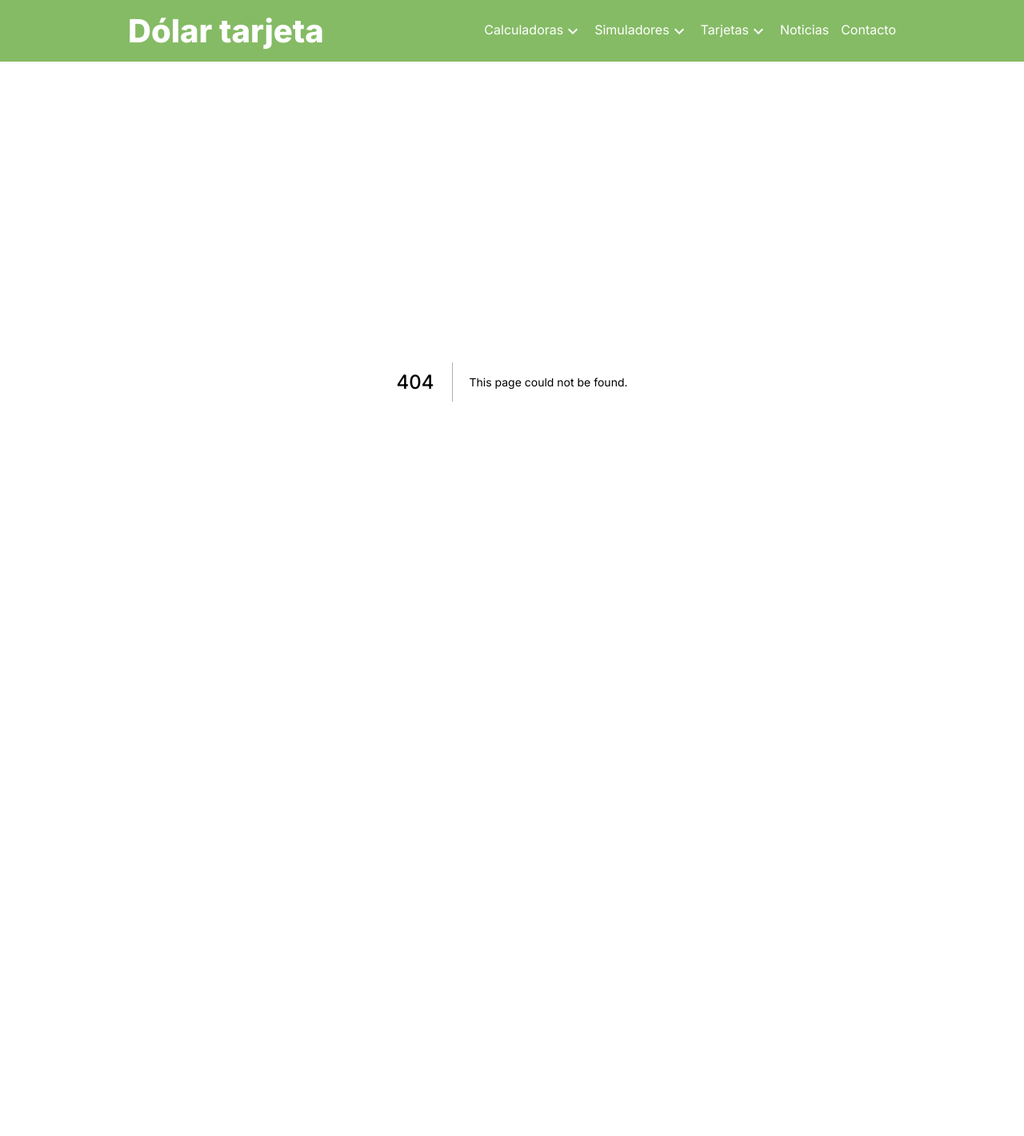
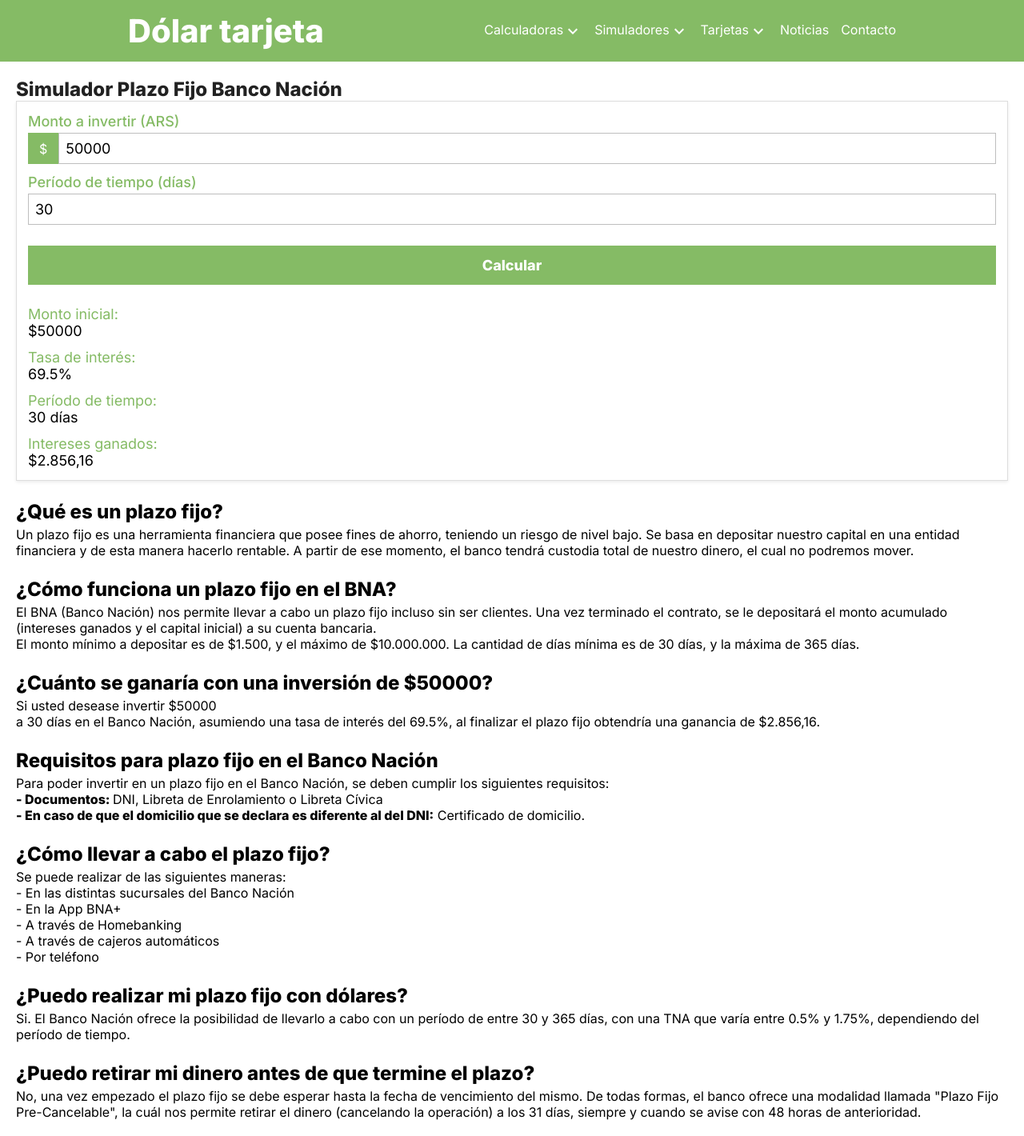
Before and after one commit to axeloehrli/dolar-tarjeta, a Next.js app: page /simuladores/banco-nacion in a window 1280 px wide. Before the commit this address had no page. Shown: the whole page at 80% size. Before the commit the page ends 877 px from the top, so only its background shows below. Built offline with nearby package versions, Linux system fonts and the light colour scheme.

Commit message:
Added index fund simulator for Banco Nacion

```diff
--- /dev/null
+++ b/classes/PlazoFijo.js
@@ -0,0 +1,13 @@
+export default class PlazoFijo {
+  constructor(values) {
+    this.rate = values.rate
+    this.amount = values.amount
+    this.days = values.days
+    this.gainedInterest = this.getGainedInterest()
+  }
+  getGainedInterest() {
+    const num = this.amount * (this.rate * this.days) / 365
+    const rounded = Math.round((num + Number.EPSILON) * 100) / 100
+    return rounded
+  }
+}
--- a/components/SmallScreenNavbar.js
+++ b/components/SmallScreenNavbar.js
@@ -2,8 +2,8 @@
 import CloseIcon from "../public/close.svg"
 import Image from "next/image"
 import SmallScreenNavbarItem from "./SmallScreenNavbarItem"
-import {useState} from "react"
-export default function SmallScreenNavbar({showNavbar, toggle}) {
+import { useState } from "react"
+export default function SmallScreenNavbar({ showNavbar, toggle }) {
   return (
     <nav className={showNavbar ? "smallScreenNav active" : "smallScreenNav"}>
       <div className="smallScreenNavImg" onClick={toggle}>
@@ -12,6 +12,7 @@
       <h2 className="smallScreenNavH2">Dólar tarjeta</h2>
       <div className="smallScreenNavItems">
         <SmallScreenNavbarItem
+          toggle={toggle}
           data={{
             mainTitle: "Calculadoras",
             contentTitles: [
@@ -27,12 +28,13 @@
           }}
         />
         <SmallScreenNavbarItem
+          toggle={toggle}
           data={{
             mainTitle: "Simuladores",
             contentTitles: [
               {
                 title: "Plazo fijo Banco Nación",
-                href: "/"
+                href: "/simuladores/banco-nacion"
               },
               {
                 title: "Plazo fijo Banco Provincia",
@@ -42,6 +44,7 @@
           }}
         />
         <SmallScreenNavbarItem
+          toggle={toggle}
           data={{
             mainTitle: "Tarjetas",
             contentTitles: [
@@ -57,11 +60,13 @@
           }}
         />
         <SmallScreenNavbarItem
+          toggle={toggle}
           data={{
             mainTitle: "Noticias",
           }}
         />
         <SmallScreenNavbarItem
+          toggle={toggle}
           data={{
             mainTitle: "Contacto",
           }}
--- a/components/SmallScreenNavbarItem.js
+++ b/components/SmallScreenNavbarItem.js
@@ -1,6 +1,7 @@
+import Link from "next/link"
 import styles from "../styles/SmallScreenNavbarItem.module.css"
 
-export default function SmallScreenNavbarItem({ data }) {
+export default function SmallScreenNavbarItem({ data, toggle }) {
   return (
     <div className={styles.navbarItem}>
       <div className={styles.navbarItemMain}>
@@ -9,7 +10,9 @@
       {data.contentTitles &&
         <div className={styles.navbarItemContent}>
           {data.contentTitles.map(e =>
-            <p key={e.title}>{e.title} {"->"}</p>
+            <Link href={e.href} key={e.title} >
+              <p onClick={toggle}>{e.title} {"->"}</p>
+            </Link>
           )}
         </div>
       }
--- a/pages/simulador.js
+++ /dev/null
@@ -1,5 +0,0 @@
-export default function simulador() {
-  return (
-    <h1>SIMULADOR</h1>
-  )
-}
--- /dev/null
+++ b/pages/simuladores/banco-nacion.js
@@ -0,0 +1,158 @@
+/* eslint-disable react/no-unescaped-entities */
+import styles from "../../styles/plazo-fijo-banco-nacion.module.css"
+import PlazoFijo from "../../classes/PlazoFijo"
+import { useState } from "react"
+export default function PlazoFijoBancoNacion() {
+  const [plazoFijo, setPlazoFijo] = useState(new PlazoFijo({ rate: 0.695, amount: 50000, days: 30 }))
+  const [amountInput, setAmountInput] = useState(50000)
+  const [daysInput, setDaysInput] = useState(30)
+
+  const formatter = new Intl.NumberFormat('es-AR', {
+    style: 'currency',
+    currency: 'ARS',
+  });
+  const onAmountChange = e => {
+    setAmountInput(e.target.value)
+  }
+
+  const onDaysChange = e => {
+    setDaysInput(e.target.value)
+  }
+
+  const onButtonClick = () => {
+    setPlazoFijo(
+      new PlazoFijo(
+        {
+          rate: 0.695,
+          amount: amountInput,
+          days: daysInput
+        }
+      )
+    )
+  }
+
+  const [showDropdown, setShowDropdown] = useState(false)
+  return (
+    <main className={styles.main}>
+      <h1 className={styles.header}>Simulador Plazo Fijo Banco Nación</h1>
+      <div className={styles.inputs}>
+        <div className={styles.inputContainer}>
+          <label htmlFor="amount">Monto a invertir (ARS)</label>
+          <div className={styles.amountContainer}>
+            <span className={styles.inputLeft}>$</span>
+            <input
+              id="amount"
+              value={amountInput}
+              onChange={onAmountChange}
+            ></input>
+          </div>
+        </div>
+        <div className={styles.inputContainer}>
+          <label htmlFor="days">Período de tiempo (días)</label>
+          <input
+            id="days"
+            value={daysInput}
+            onClick={() => setShowDropdown(prevState => !prevState)}
+            onChange={onDaysChange}
+          >
+          </input>
+        </div>
+        <button
+          className={styles.button}
+          onClick={onButtonClick}
+        >
+          Calcular
+        </button>
+        <div className={styles.results}>
+          <div className={styles.resultContainer}>
+            <label>Monto inicial:</label>
+            <p>${plazoFijo.amount}</p>
+          </div>
+          <div className={styles.resultContainer}>
+            <label>Tasa de interés:</label>
+            <p>{plazoFijo.rate * 100}%</p>
+          </div>
+          <div className={styles.resultContainer}>
+            <label>Período de tiempo:</label>
+            <p>{plazoFijo.days} {plazoFijo.days === 1 ? "día" : "días"}</p>
+          </div>
+          <div className={styles.resultContainer}>
+            <label>Intereses ganados:</label>
+            <p>{formatter.format(plazoFijo.gainedInterest).replace(/\s+/g, '')}</p>
+          </div>
+        </div>
+      </div>
+      <div className={styles.info}>
+        <div className={styles.infoContainer}>
+          <h2>¿Qué es un plazo fijo?</h2>
+          <p>
+            Un plazo fijo es una herramienta financiera que posee
+            fines de ahorro, teniendo un riesgo de nivel bajo. Se
+            basa en depositar nuestro capital en una entidad financiera
+            y de esta manera hacerlo rentable. A partir de ese momento,
+            el banco tendrá custodia total de nuestro dinero, el cual
+            no podremos mover.
+          </p>
+        </div>
+        <div className={styles.infoContainer}>
+          <h2>¿Cómo funciona un plazo fijo en el BNA?</h2>
+          <p>
+            El BNA (Banco Nación) nos permite llevar a cabo un plazo
+            fijo incluso sin ser clientes. Una vez terminado el contrato,
+            se le depositará el monto acumulado (intereses ganados y
+            el capital inicial) a su cuenta bancaria. <br></br>
+            El monto mínimo a depositar es de $1.500, y el máximo de $10.000.000.
+            La cantidad de días mínima es de 30 días, y la máxima de 365 días.
+          </p>
+        </div>
+        <div className={styles.infoContainer}>
+          <h2>¿Cuánto se ganaría con una inversión de ${plazoFijo.amount}?</h2>
+          <p>
+            Si usted desease invertir ${plazoFijo.amount} <br />
+            a {plazoFijo.days} días en el Banco Nación, asumiendo una tasa de interés
+            del {plazoFijo.rate * 100}%, al finalizar el plazo fijo
+            obtendría una ganancia de {formatter.format(plazoFijo.gainedInterest).replace(/\s+/g, '')}.
+          </p>
+        </div>
+        <div className={styles.infoContainer}>
+          <h2>Requisitos para plazo fijo en el Banco Nación</h2>
+          <p>
+            Para poder invertir en un plazo fijo en el Banco Nación,
+            se deben cumplir los siguientes requisitos: <br></br>
+            <strong>- Documentos: </strong> DNI, Libreta de Enrolamiento o Libreta Cívica <br></br>
+            <strong>- En caso de que el domicilio que se declara es diferente al del DNI:</strong> Certificado de domicilio.
+          </p>
+        </div>
+        <div className={styles.infoContainer}>
+          <h2>¿Cómo llevar a cabo el plazo fijo?</h2>
+          <p>
+            Se puede realizar de las siguientes maneras: <br />
+            - En las distintas sucursales del Banco Nación <br />
+            - En la App BNA+ <br />
+            - A través de Homebanking <br />
+            - A través de cajeros automáticos <br />
+            - Por teléfono
+          </p>
+        </div>
+        <div className={styles.infoContainer}>
+          <h2>¿Puedo realizar mi plazo fijo con dólares?</h2>
+          <p>
+            Si. El Banco Nación ofrece la posibilidad de llevarlo a cabo
+            con un período de entre 30 y 365 días, con una TNA que varía
+            entre 0.5% y 1.75%, dependiendo del período de tiempo.
+          </p>
+        </div>
+        <div className={styles.infoContainer}>
+          <h2>¿Puedo retirar mi dinero antes de que termine el plazo?</h2>
+          <p>
+            No, una vez empezado el plazo fijo se debe esperar hasta la fecha
+            de vencimiento del mismo. De todas formas, el banco ofrece una modalidad
+            llamada "Plazo Fijo Pre-Cancelable", la cuál nos permite retirar
+            el dinero (cancelando la operación) a los 31 días, siempre y
+            cuando se avise con 48 horas de anterioridad.
+          </p>
+        </div>
+      </div>
+    </main>
+  )
+}
--- a/styles/SmallScreenNavbarItem.module.css
+++ b/styles/SmallScreenNavbarItem.module.css
@@ -1,9 +1,10 @@
 .navbarItemMain {
   color: #85BB65;
-  font-size: 24px;
+  font-size: 28px;
 }
 
 .navbarItemContent {
+  font-size: 20px;
   display: flex;
   flex-direction: column;
   gap: 4px;
--- a/styles/globals.css
+++ b/styles/globals.css
@@ -20,6 +20,7 @@
   bottom: 0;
   background-color: white;
   transition: all 0.5s ease;
+  z-index: 10000;
 }
 
 .smallScreenNav.active {
--- /dev/null
+++ b/styles/plazo-fijo-banco-nacion.module.css
@@ -0,0 +1,118 @@
+.main {
+  padding: 20px;
+}
+.header {
+  color: rgb(34, 34, 34);
+  font-size: 24px
+}
+
+.inputs {
+  border: 1px solid rgb(221, 221, 221);
+  box-shadow: 0 .125rem .25rem rgba(0,0,0,.075)!important;
+  padding: 14px;
+  display: flex;
+  flex-direction: column;
+  gap: 12px;
+}
+
+.inputContainer {
+  display: flex;
+  flex-direction: column;
+  gap: 4px;
+  position: relative;
+}
+
+.inputContainer > label {
+  font-size: 18px;
+  font-weight: 500;
+  color: #85BB65;
+
+}
+
+.inputContainer > input {
+  padding: 8px;
+  border: 1px solid rgb(190, 190, 190);
+  font-size: 18px;
+}
+
+.inputContainer > input:focus {
+  outline: none;
+}
+
+.amountContainer {
+  display: flex;
+  align-items: center;
+}
+
+.inputLeft {
+  padding: 9.5px 14px;
+  background-color: #85BB65;
+  color: white;
+}
+
+.amountContainer > input {
+  flex: 1;
+  padding: 8px;
+  border: 1px solid rgb(190, 190, 190);
+  font-size: 18px;
+}
+
+.dropdown {
+  padding: 10px ;
+  min-width: 50px;
+  position: absolute;
+  top: 100%;
+  left: 0;
+  box-shadow: 0 .125rem .25rem rgba(0,0,0,.075)!important;
+  background-color: white;
+  border: 1px solid rgb(189, 189, 189);
+  border-top: none;
+  display: grid;
+  gap: 2px;
+  grid-template-columns: repeat(2, 1fr);
+  column-gap: 12px;
+}
+
+.dropdown > p {
+  font-size: 18px;
+  color: rgb(39, 39, 39);
+}
+
+
+.button {
+  padding: 14px;
+  margin: 14px 0;
+  border: none;
+  font-size: 18px;
+  font-weight: 700;
+  background-color: #85BB65;
+  color: white;
+}
+
+.results {
+  display: flex;
+  flex-direction: column;
+  gap: 12px;
+}
+
+.resultContainer > label {
+  color: #85BB65;
+  font-size: 18px;
+}
+
+.resultContainer > p {
+  font-size: 18px;
+}
+
+.info {
+  margin-top: 24px;
+  display: flex;
+  flex-direction: column;
+  gap: 24px;
+}
+
+.infoContainer {
+  display: flex;
+  flex-direction: column;
+  gap: 4px;
+}
```
